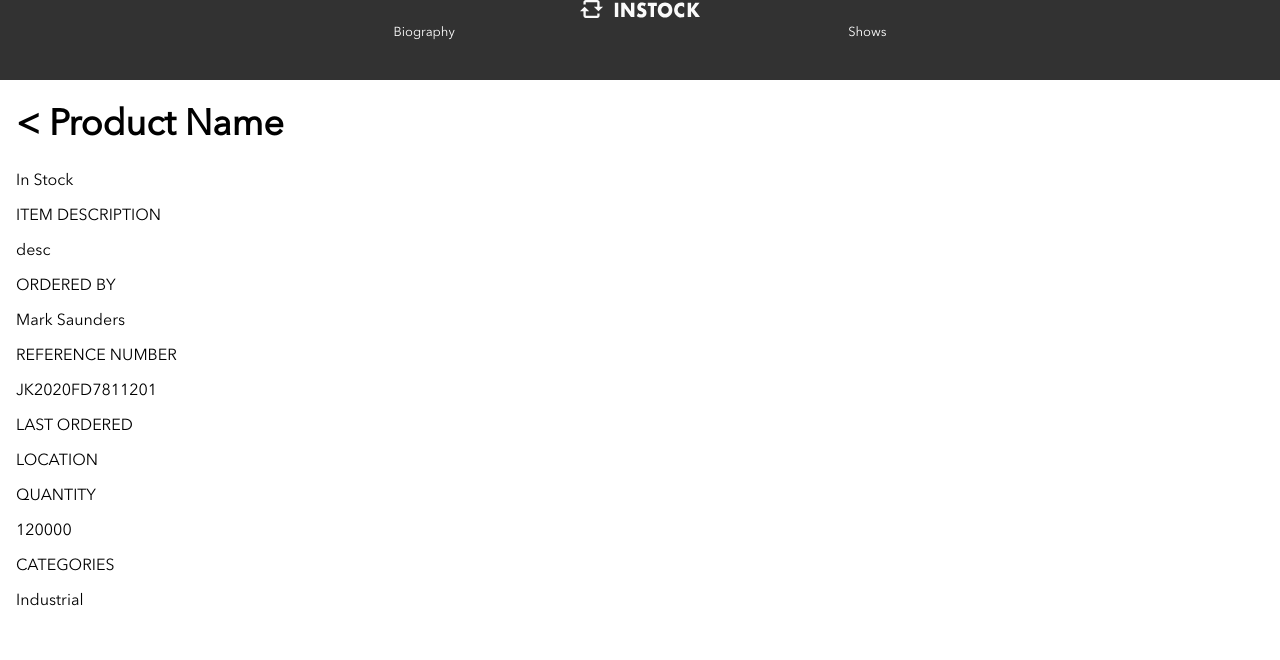
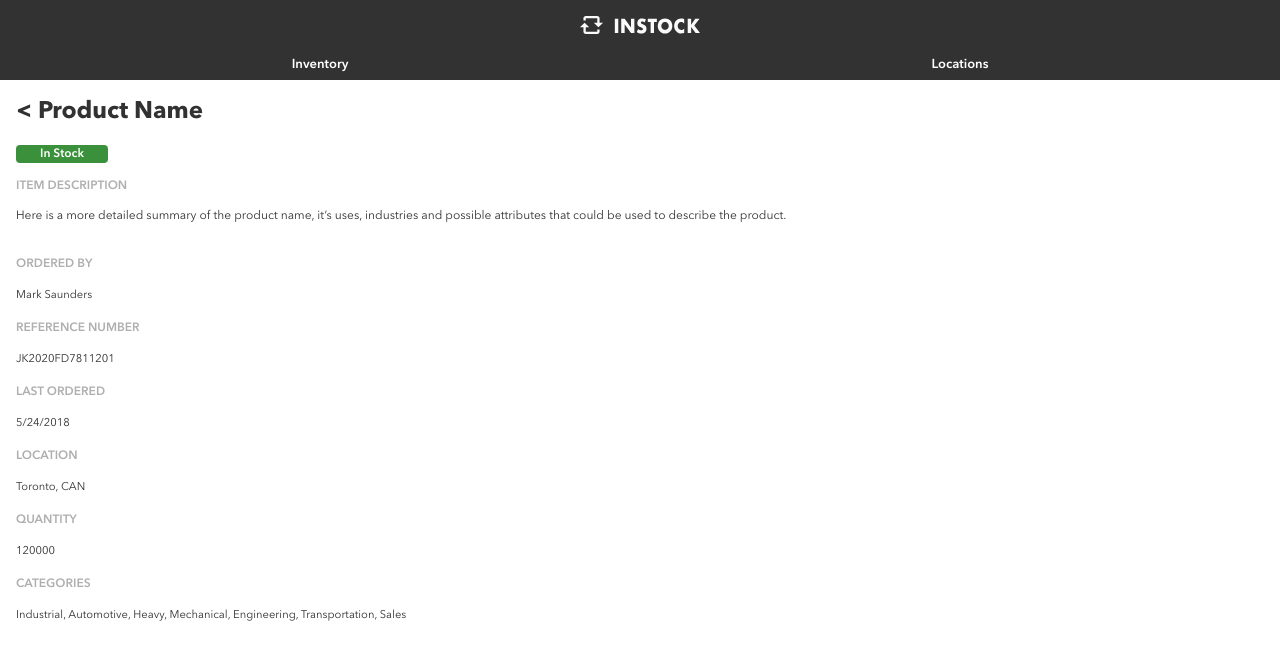
Before and after one commit to 0bermensch/instock-pod-07, a React (Create React App) app in the folder sprint-1/client/: page / in a window 1280 px wide. Shown: the top 660 px of the page. Built offline with nearby package versions, Linux system fonts and the light colour scheme.

Commit message:
css for product summary and header

```diff
--- a/sprint-1/client/src/components/header.js
+++ b/sprint-1/client/src/components/header.js
@@ -6,11 +6,11 @@ function Header() {
     <header class="header">
       <img className="header__logo" src={Logo} alt="Logo" />
       <nav class="header__nav">
-        <div class="header__nav-list header__nav-list--active">
-          <a href="./index.html">Biography</a>
+        <div class="header__nav-inventory">
+          <a href="./index.html">Inventory</a>
         </div>
-        <div class="header__nav-list">
-          <a href="./pages/show.html">Shows</a>
+        <div class="header__nav-location">
+          <a href="./pages/show.html">Locations</a>
         </div>
       </nav>
     </header>
--- a/sprint-1/client/src/components/productSummary.js
+++ b/sprint-1/client/src/components/productSummary.js
@@ -10,7 +10,11 @@ export default function productSummary() {
       <div className="product__detail">
         <div className="product__left">
           <p className="product__description-title">ITEM DESCRIPTION</p>
-          <p className="product__description-description">desc</p>
+          <p className="product__description-description">
+            Here is a more detailed summary of the product name, it’s uses,
+            industries and possible attributes that could be used to describe
+            the product.
+          </p>
         </div>
         <div className="product__right">
           <div className="product__info">
@@ -26,11 +30,11 @@ export default function productSummary() {
           <div className="product__info">
             <div className="product__info-last-order">
               <p className="product__info-last-title">LAST ORDERED</p>
-              <p className="product__info-last-value"></p>
+              <p className="product__info-last-value">5/24/2018</p>
             </div>
             <div className="product__info-location">
               <p className="product__info-location-title">LOCATION</p>
-              <p className="product__info-location-value"></p>
+              <p className="product__info-location-value">Toronto, CAN</p>
             </div>
           </div>
           <div className="product__info-qty">
@@ -38,8 +42,11 @@ export default function productSummary() {
             <p className="product__info-qty-value">120000</p>
           </div>
         </div>
-        <p className="product__category-title">CATEGORIES</p>
-        <p className="product__category-value">Industrial</p>
+        <p className="product__info-category-title">CATEGORIES</p>
+        <p className="product__info-category-value">
+          Industrial, Automotive, Heavy, Mechanical, Engineering,
+          Transportation, Sales
+        </p>
       </div>
     </div>
   );
--- a/sprint-1/client/src/styles/_partials/_header.scss
+++ b/sprint-1/client/src/styles/_partials/_header.scss
@@ -2,18 +2,25 @@ a {
   text-decoration: none;
   color: $white;
 }
-
 .header {
   background-color: $black;
   height: 80px;
   color: $white;
   text-align: center;
-
+  padding-top: 1rem;
+  &__logo {
+    padding-bottom: 1rem;
+  }
   &__nav {
     display: flex;
+    flex: 1;
     justify-content: space-evenly;
     align-items: center;
-    flex: 1;
     @include lists-m;
+    font-family: "avenir-demi";
+    &-inventory,
+    &-location {
+      flex: 0.5;
+    }
   }
 }
--- a/sprint-1/client/src/styles/_partials/_productSummary.scss
+++ b/sprint-1/client/src/styles/_partials/_productSummary.scss
@@ -3,7 +3,62 @@
 
   &__header {
     &-title {
-      @include header;
+      @include header-m;
+      font-family: "avenir-bold";
+      color: $black;
+    }
+    &-stock {
+      @include labels-m;
+      font-family: "avenir-demi";
+      color: $white;
+      background-color: rgb(59, 145, 59);
+      padding: 0.2rem 1.5rem;
+      border-radius: 4px;
+    }
+  }
+  &__description {
+    &-title {
+      @include labels-m;
+      font-family: "avenir-demi";
+      color: $silver;
+    }
+    &-description {
+      @include labels-m;
+      line-height: 1rem;
+      margin-bottom: 2rem;
+      color: $black;
+    }
+  }
+
+  &__info {
+    &-order-title,
+    &-ref-title,
+    &-last-title,
+    &-location-title,
+    &-qty-title,
+    &-category-title {
+      margin: 0;
+      @include labels-m;
+      font-family: "avenir-demi";
+      color: $silver;
+      line-height: 1rem;
+    }
+
+    &-order-value,
+    &-ref-value,
+    &-last-value,
+    &-location-value,
+    &-qty-value,
+    &-category-value {
+      margin: 1rem 0 1rem 0;
+      @include labels-m;
+      font-size: 0.8rem;
+      color: $black;
+      line-height: 1rem;
+      font-size: 0.7rem;
+    }
+    &-category-value {
+      margin-right: 3.375rem;
     }
   }
 }
--- a/sprint-1/client/src/styles/index.css
+++ b/sprint-1/client/src/styles/index.css
@@ -43,23 +43,35 @@ a {
   height: 80px;
   color: #ffffff;
   text-align: center;
+  padding-top: 1rem;
+}
+
+.header__logo {
+  padding-bottom: 1rem;
 }
 
 .header__nav {
   display: -webkit-box;
   display: -ms-flexbox;
   display: flex;
+  -webkit-box-flex: 1;
+      -ms-flex: 1;
+          flex: 1;
   -webkit-box-pack: space-evenly;
       -ms-flex-pack: space-evenly;
           justify-content: space-evenly;
   -webkit-box-align: center;
       -ms-flex-align: center;
           align-items: center;
-  -webkit-box-flex: 1;
-      -ms-flex: 1;
-          flex: 1;
   font-size: 13px;
   line-height: 18px;
+  font-family: "avenir-demi";
+}
+
+.header__nav-inventory, .header__nav-location {
+  -webkit-box-flex: 0.5;
+      -ms-flex: 0.5;
+          flex: 0.5;
 }
 
 .product {
@@ -67,8 +79,58 @@ a {
 }
 
 .product__header-title {
-  font-size: 36px;
-  line-height: 44px;
+  font-size: 24px;
+  line-height: 32px;
+  font-family: "avenir-bold";
+  color: #323232;
+}
+
+.product__header-stock {
+  font-size: 12px;
+  line-height: 20px;
+  font-family: "avenir-demi";
+  color: #ffffff;
+  background-color: #3b913b;
+  padding: 0.2rem 1.5rem;
+  border-radius: 4px;
+}
+
+.product__description-title {
+  font-size: 12px;
+  line-height: 20px;
+  font-family: "avenir-demi";
+  color: #afafaf;
+}
+
+.product__description-description {
+  font-size: 12px;
+  line-height: 20px;
+  line-height: 1rem;
+  margin-bottom: 2rem;
+  color: #323232;
+}
+
+.product__info-order-title, .product__info-ref-title, .product__info-last-title, .product__info-location-title, .product__info-qty-title, .product__info-category-title {
+  margin: 0;
+  font-size: 12px;
+  line-height: 20px;
+  font-family: "avenir-demi";
+  color: #afafaf;
+  line-height: 1rem;
+}
+
+.product__info-order-value, .product__info-ref-value, .product__info-last-value, .product__info-location-value, .product__info-qty-value, .product__info-category-value {
+  margin: 1rem 0 1rem 0;
+  font-size: 12px;
+  line-height: 20px;
+  font-size: 0.8rem;
+  color: #323232;
+  line-height: 1rem;
+  font-size: 0.7rem;
+}
+
+.product__info-category-value {
+  margin-right: 3.375rem;
 }
 
 body {
```
Also changed, not shown: 1 other file (tests, documents, lock files or other folders).
